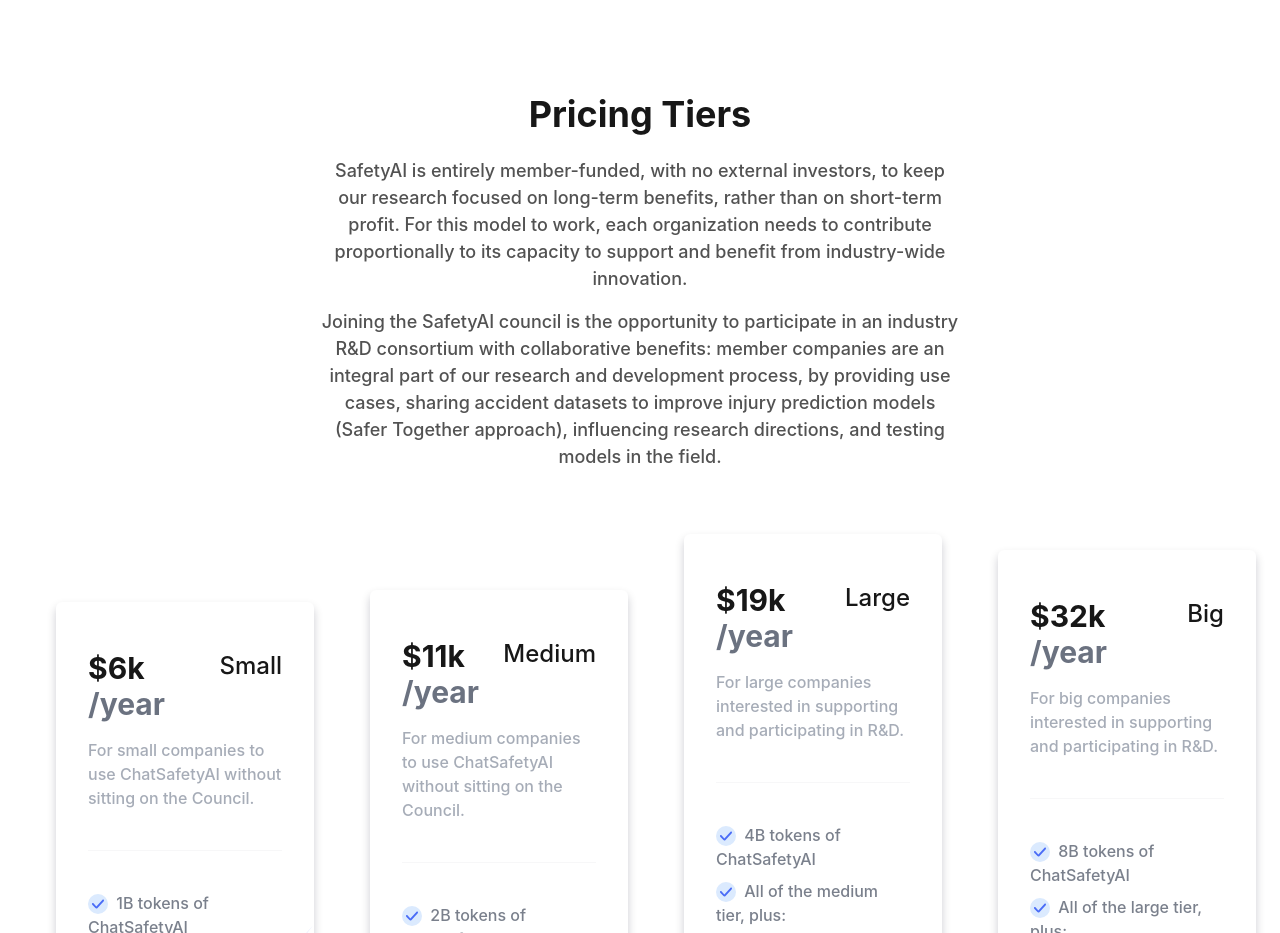
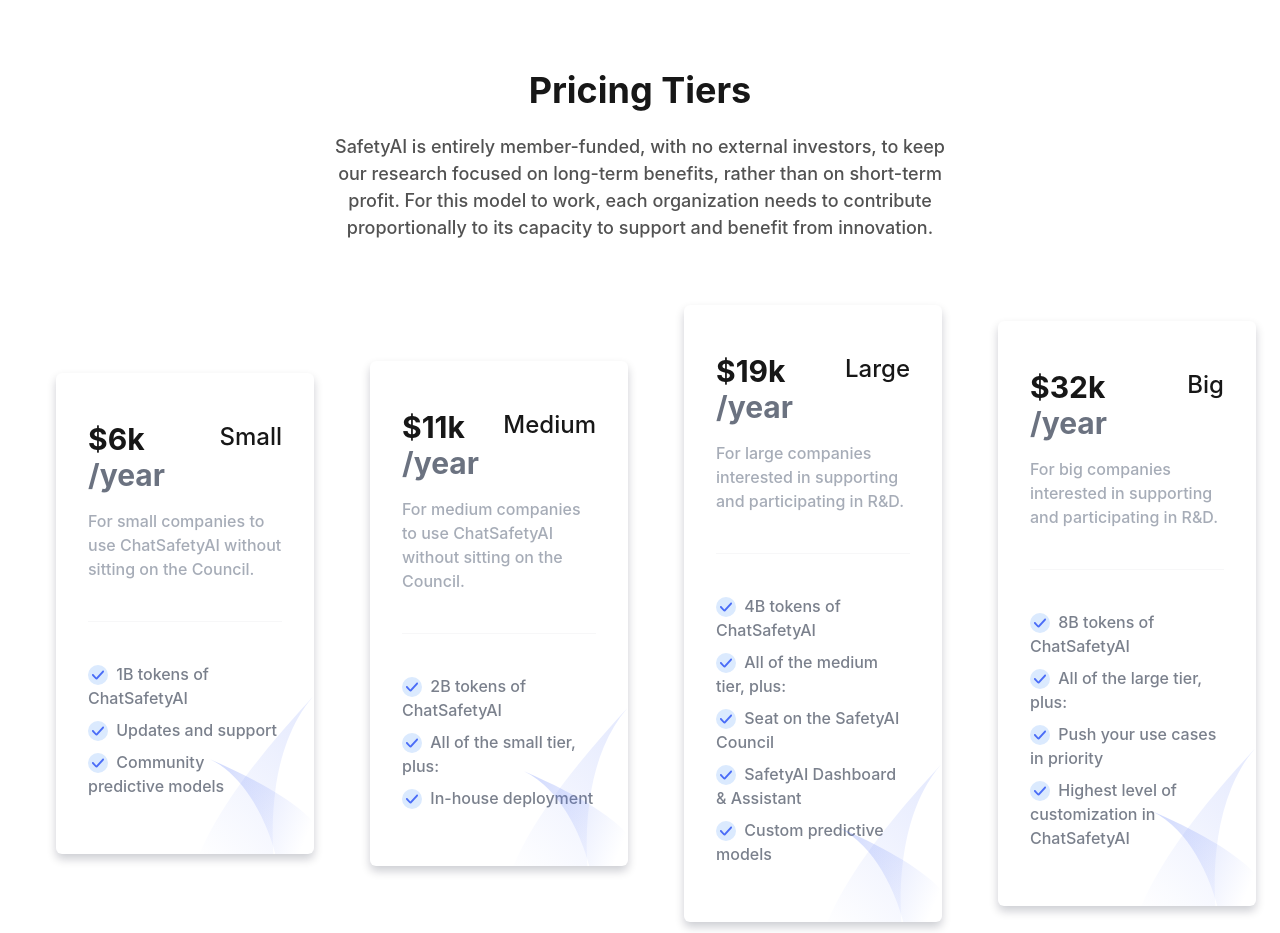
Before and after one commit to Tixierae/safetyai.github.io, a website: page index.html in a window 1280 px wide. Shown: the part 7340-8273 px from the top of the page. Drawn offline with Linux system fonts and the light colour scheme.

Commit message:
progressing

```diff
--- a/index.html
+++ b/index.html
@@ -424,17 +424,12 @@
                 </div>
             </div>
         </div>
-    </div>
-
-
-
-
 
         <div class="container flex flex-col-reverse lg:flex-row items-center justify-between gap-12 px-4 md:px-8 mx-auto ">
             <div class="relative px-4 lg:px-16 basis-1/2 ">
                 <img src="./img/matt.jpg" alt="img" style="border-radius: 50%100px" class="sticky z-10">
             </div>
-            <div class="relative mt-0 md:mt-16 lg:mt-0 basis-1/2 ">
+            <div class="relative mt-0 md:mt-12 lg:mt-0 basis-1/2 ">
                 <div class="mx-auto my-4 pr-8">
                     <h2 class="heading !leading-normal text-2xl lg:text-3xl">
                         Dr. Matthew Hallowell <br> Co-Founder and Strategic Advisor
@@ -449,20 +444,17 @@
                         <img src="./img/scholar.png" width="16" height="13">
                         </a>
 
+
                     </h2>
                     <p class="text-gray-500 dark:text-gray-400 opacity-90 text-base">
                         Matt is a President’s Teaching Scholar and Endowed Professor of Construction Engineering at the University of Colorado at Boulder. He earned a BS and MS in Civil Engineering and a PhD with a focus on Construction Engineering and Occupational Safety and Health. Before his academic career, he worked in construction as a laborer, project engineer, and quality inspector.
                         <br>
                         Matt specializes in construction safety research, with an emphasis on the science of safety. He has published over 100 peer-reviewed journal articles on energy-based hazard recognition, safety leading indicators, safety risk assessment, predictive analytics, and precursor analysis. For his research, he has received the National Science Foundation CAREER Award, the inaugural Thomas F. Farrell, II Safety Leadership and Innovation Award, and the Construction Industry Institute Outstanding Researcher Award.
-                        <br>
-                        <br>
                     </p>
-
-
+                </div>
             </div>
         </div>
     </div>
-
 
 
 
@@ -527,11 +519,7 @@
 
                 <p class="text-neutral-600 dark:text-gray-400 text-lg lg:text-xl font-medium leading-normal my-4">
                 SafetyAI is entirely member-funded, with no external investors, to keep our research focused on long-term benefits, rather than on short-term profit.
-                For this model to work, each organization needs to contribute proportionally to its capacity to support and benefit from industry-wide innovation.
-                </p>
-
-                <p class="text-neutral-600 dark:text-gray-400 text-lg lg:text-xl font-medium leading-normal my-4">
-                Joining the SafetyAI council is the opportunity to participate in an industry R&D consortium with collaborative benefits: member companies are an integral part of our research and development process, by providing use cases, sharing accident datasets to improve injury prediction models (Safer Together approach), influencing research directions, and testing models in the field.
+                For this model to work, each organization needs to contribute proportionally to its capacity to support and benefit from innovation.
                 </p>
 
             </div>
```
